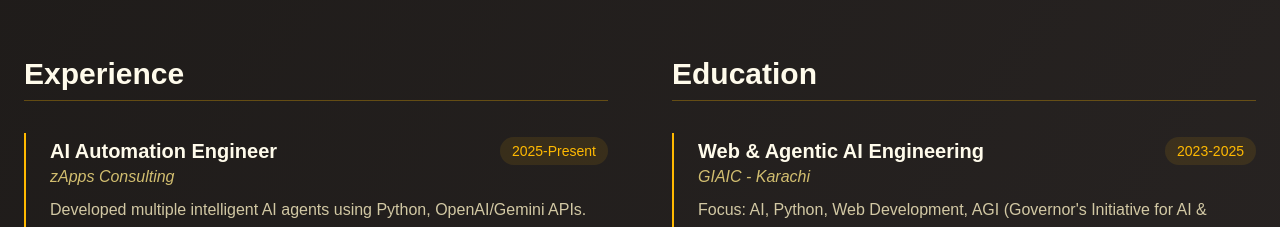
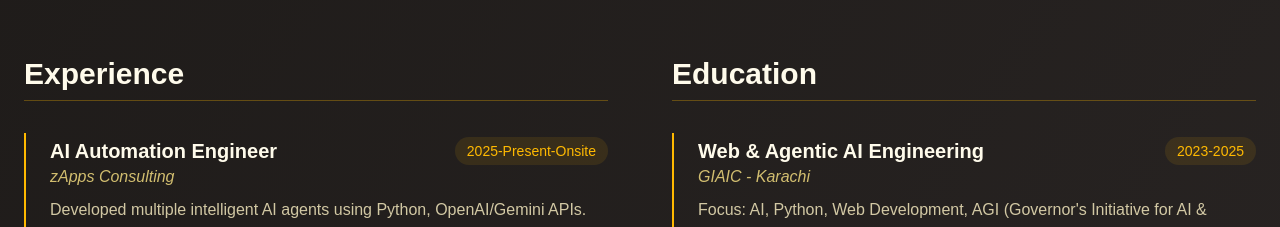
Before and after one commit to asharibshahid/my_Portfolio, a Next.js app: page / in a window 1280 px wide. Shown: the part 1040-1267 px from the top of the page. Built offline with nearby package versions, Linux system fonts and the light colour scheme.

Commit message:
Update page.tsx

```diff
--- a/app/about/page.tsx
+++ b/app/about/page.tsx
@@ -145,7 +145,7 @@ const AboutPage = () => {
                     AI Automation Engineer
                   </h3>
                   <span className="bg-amber-400/10 text-amber-400 px-2 sm:px-3 py-1 rounded-full text-xs sm:text-sm self-start">
-                    2025-Present
+                    2025-Present-Onsite
                   </span>
                 </div>
                 <p className="text-amber-200/80 italic mb-2 text-xs sm:text-sm lg:text-base">
```
